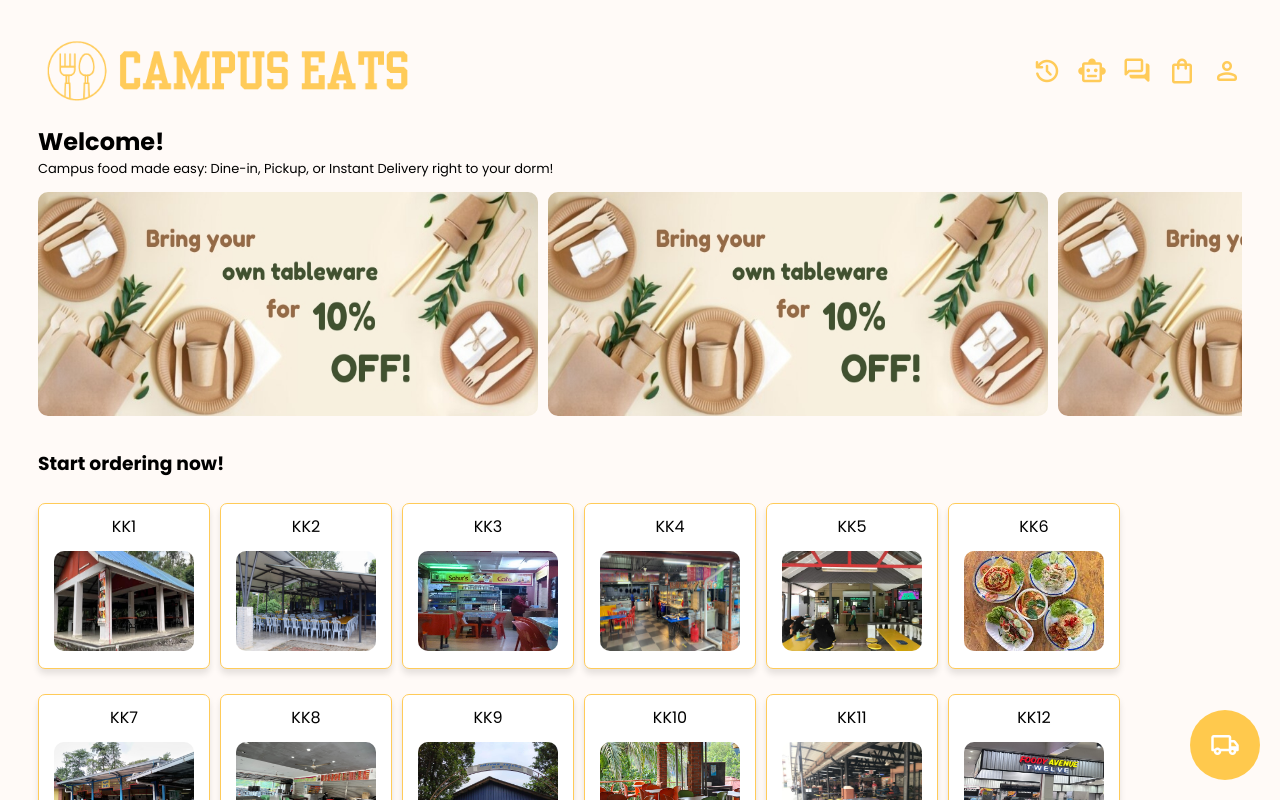
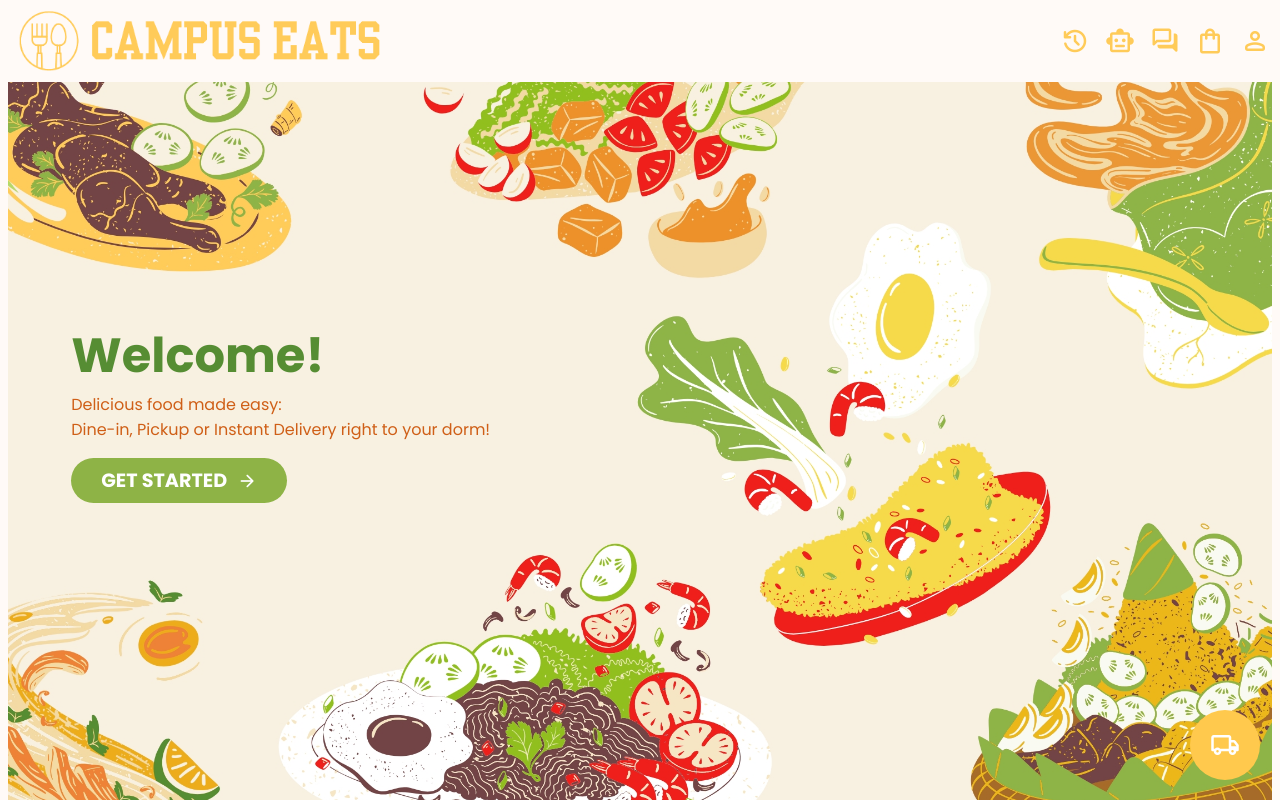
Before and after one commit to ThengPY/Campus-Eats, a React (Create React App) app: page / in a window 1280 px wide. Shown: the top 800 px of the page. Built offline with nearby package versions, Linux system fonts and the light colour scheme.

Commit message:
new landing page!

```diff
--- a/src/components/CafeteriaList.js
+++ b/src/components/CafeteriaList.js
@@ -4,8 +4,7 @@ import ad1 from '../img/ad1.jpg';
 
 const CafeteriaList = ({ cafeterias, onSelect }) => {
   return (
-    <div className="cafeteria-list">
-
+    <div className="cafeteria-list" style = {{padding : "20px"}}>
       <div className="cafeteria-option">
         {cafeterias.map(cafeteria => (
           <div key={cafeteria.id} className="cafeteria-item" onClick={() => onSelect(cafeteria.id)}>
--- a/src/components/Header.js
+++ b/src/components/Header.js
@@ -1,9 +1,18 @@
 import React from 'react';
 import '../styles.css';
 import ad1 from '../img/ad1.jpg';
+import banner from '../img/LandingPageBanner.jpg'
 import HamburgerMenu from './HamburgerMenu';
 
 function Header({ onCartClick, onOrderHistoryClick, onProfileClick, onMealPlannerClick, onCommunityBoardClick }) {
+
+    const scrollToSection = (sectionId) => {
+        const element = document.getElementById(sectionId);
+        if (element) {
+          element.scrollIntoView({ behavior: "smooth" }); // Smooth scroll
+        }
+      };
+
     return (
         <>
             <header>
@@ -18,14 +27,17 @@ function Header({ onCartClick, onOrderHistoryClick, onProfileClick, onMealPlanne
             </header>
 
             <main>
-                <h2>Welcome!</h2>
-                <p style={{ color: "black" }}>Campus food made easy: Dine-in, Pickup, or Instant Delivery right to your dorm!</p>
-                <div className="ads">
-                    <img src={ad1} alt="Ad 1" />
-                    <img src={ad1} alt="Ad 2" />
-                    <img src={ad1} alt="Ad 3" />
+                <div className = "LandingPageBanner">
+                    <div className = "textbox">
+                        <h1 className = "welcome" style = {{color : "#568d33", marginBottom : "0px", fontSize : "3rem"}}>Welcome!</h1>
+                        <p classnName = "welcome-caption" style = {{color : "#cf5f17", fontSize : "1rem", width : "60%"}}>Delicious food made easy: <br />Dine-in, Pickup or Instant Delivery right to your dorm!</p>
+                        <div className = "get-started" onClick={() => scrollToSection("start")}>
+                            <span><b>GET STARTED </b></span>
+                            <span class="material-symbols-rounded" style = {{color: "white", fontSize :"20px"}}>arrow_forward</span>
+                        </div>
+                    </div>
                 </div>
-                <h3 style={{paddingTop: "15px", marginBottom: "0px"}}>Start ordering now!</h3>
+                <h3 style={{padding : "20px", marginBottom: "0px"}} id = "start">Start ordering now!</h3>
             </main>
         </>
     );
--- a/src/styles.css
+++ b/src/styles.css
@@ -4,9 +4,9 @@
 
 body {
   background-color: #FFFAF7;
-  padding: 10px;
   max-height: 1000px;
 }
+
 
 
 .header-h3 {
@@ -23,7 +23,6 @@ h2 {
   margin: 0 auto;
   align-items: center;
   justify-content: center;
-  padding: 20px;
 }
 
 /* Base styles for the logo */
@@ -35,37 +34,84 @@ h2 {
   height: 4.1rem; /* Default height for larger screens */
 }
 
+.LandingPageBanner {
+  min-height: 100vh;
+  width: 100%;
+  background-image: url(./img/LandingPageBanner.jpg);
+  background-position: center;
+  background-size: cover;
+  position: relative;
+}
+
 /* Responsive styles for smaller screens */
 @media (max-width: 1024px) {
   .logo {
     width: 20rem; /* Adjust width for medium screens like tablets */
     height: 3.5rem; /* Adjust height for medium screens */
   }
+
 }
 
-@media (max-width: 768px) {
+@media screen and (max-width: 600px) {
   .logo {
     width: 15rem; /* Adjust width for small screens like tablets and mobile */
     height: 3rem; /* Adjust height for small screens */
   }
+
+  .LandingPageBanner {
+    min-height: 100vh;
+    width: 100%;
+    background-image: url(./img/banner\(phone\).jpg);
+    background-position: center;
+    background-size: cover;
+    position: relative;
+  }
+
 }
 
-@media (max-width: 480px) {
-  .logo {
-    width: 12rem; /* Adjust width for very small screens like mobile */
-    height: 2.5rem; /* Adjust height for very small screens */
-  }
+.textbox {
+  width: 90%;
+  font-family: 'Poppins', sans-serif;
+  color: white;
+  position: absolute;
+  top: 35%;
+  left: 5%;
+  justify-items: left;
 }
-.right-icons {
+
+.get-started {
+  width: 200px;
+  color: white;
+  background-color: #8EB346;
+  font-size: larger;
+  border-radius: 40px;
+  padding: 8px;
+  align-items: center;
+  vertical-align: center;
   display: flex;
-  gap: 15px;
-  align-items: center;
+  justify-content: center;
+  gap: 10px;
+  text-align: center;
+}
+
+.get-started:hover {
+  background-color: #5f7631;
+  box-shadow: 0 4px 8px rgba(0, 0, 0, 0.1);
+  transition: background-color 0.2s ease-in-out;
 }
 
 header {
   display: flex;
   justify-content: space-between;
   align-items: center;
+  position: fixed;
+  z-index: 100;
+  width: 100%;
+  background-color: #FFFAF7;
+  padding: 8px 10px;
+  top: 0;
+  left: 0;
+  box-sizing: border-box;
 }
 
 /* Advertisements */
```
Also changed, not shown: src/img/LandingPageBanner.jpg (added), src/img/banner(phone).jpg (added).
